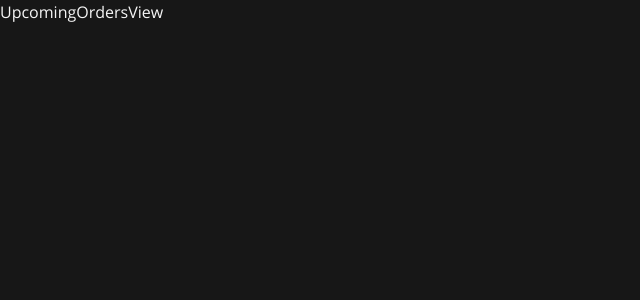
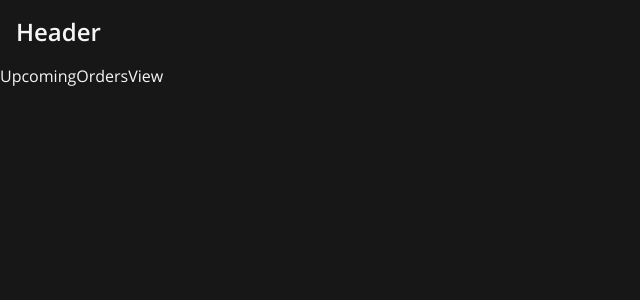
Before and after one commit to Gustavoand39/prueba-frontend, a React (Vite) app: page /orders/upcoming in a window 1280 px wide. Shown: the top 300 px of the page, without its empty margins (0-640 px from the left). Built offline with nearby package versions, Linux system fonts and the light colour scheme.

Commit message:
feat: agregar OrdersLayout para estructurar la vista de pedidos

```diff
--- /dev/null
+++ b/src/layouts/orders/OrdersLayout.tsx
@@ -0,0 +1,24 @@
+import { Suspense } from "react";
+import LoadingState from "@/components/states/LoadingState";
+
+interface OrdersLayoutProps {
+  children: React.ReactNode;
+}
+
+const OrdersLayout = ({ children }: OrdersLayoutProps) => {
+  return (
+    <div className="flex h-screen flex-col">
+      <header className="shadow-sm">
+        <div className="container mx-auto p-4">
+          <h1 className="text-2xl font-semibold">Header</h1>
+        </div>
+      </header>
+
+      <main className="flex-1">
+        <Suspense fallback={<LoadingState fullScreen />}>{children}</Suspense>
+      </main>
+    </div>
+  );
+};
+
+export default OrdersLayout;
--- a/src/routes/OrderRoutes.tsx
+++ b/src/routes/OrderRoutes.tsx
@@ -3,16 +3,19 @@ import { Navigate, Route, Routes } from "react-router-dom";
 
 import { UpcomingOrdersView } from "@/views/orders";
 import LoadingState from "@/components/states/LoadingState";
+import OrdersLayout from "@/layouts/orders/OrdersLayout";
 
 const AuthRoutes: React.FC = () => (
   <Suspense fallback={<LoadingState fullScreen />}>
-    <Routes>
-      <Route path="/" element={<Navigate to="/sign-in" />} />
+    <OrdersLayout>
+      <Routes>
+        <Route path="/" element={<Navigate to="/sign-in" />} />
 
-      <Route path="/upcoming" element={<UpcomingOrdersView />} />
+        <Route path="/upcoming" element={<UpcomingOrdersView />} />
 
-      <Route path="*" element={<Navigate to="/sign-in" />} />
-    </Routes>
+        <Route path="*" element={<Navigate to="/sign-in" />} />
+      </Routes>
+    </OrdersLayout>
   </Suspense>
 );
 
```
